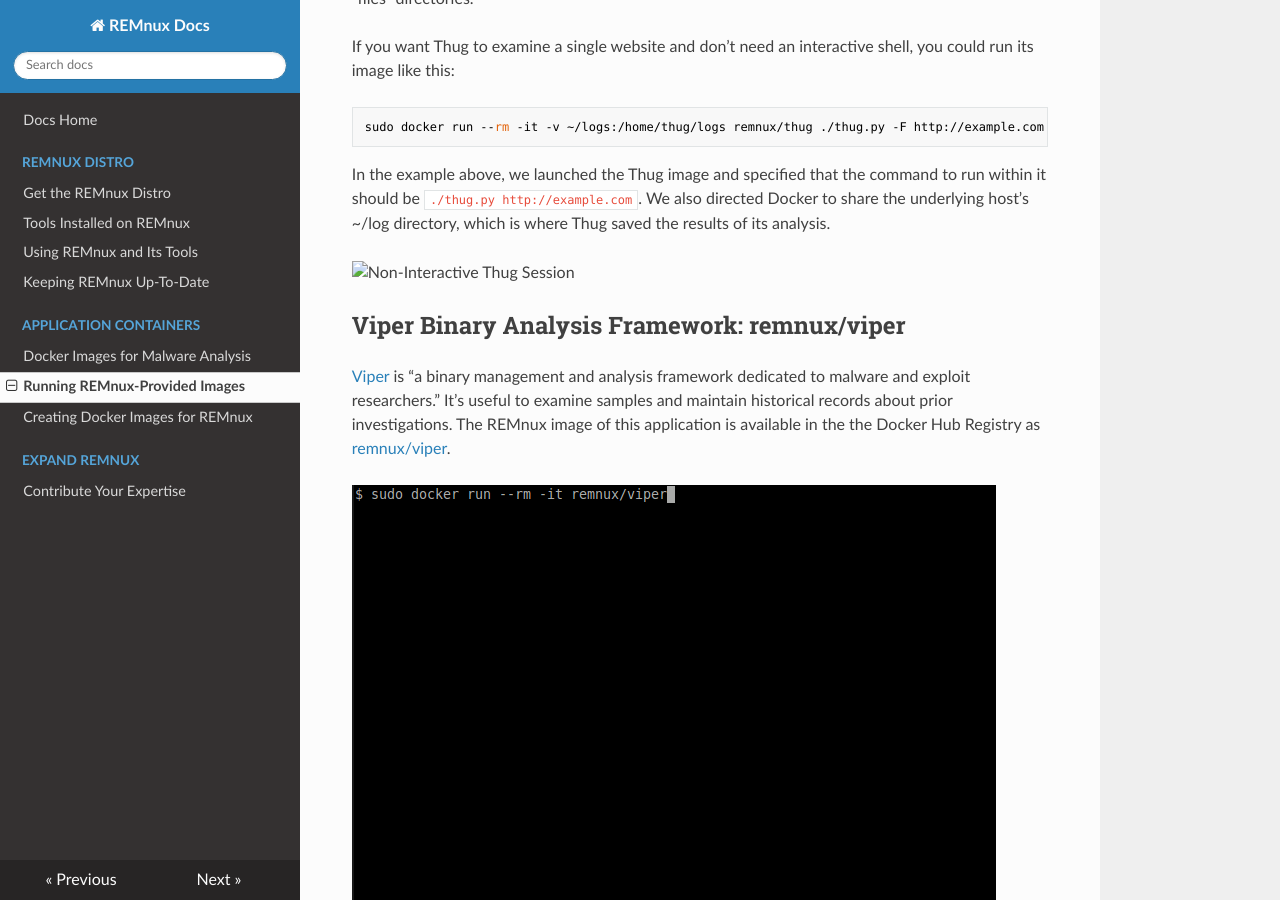
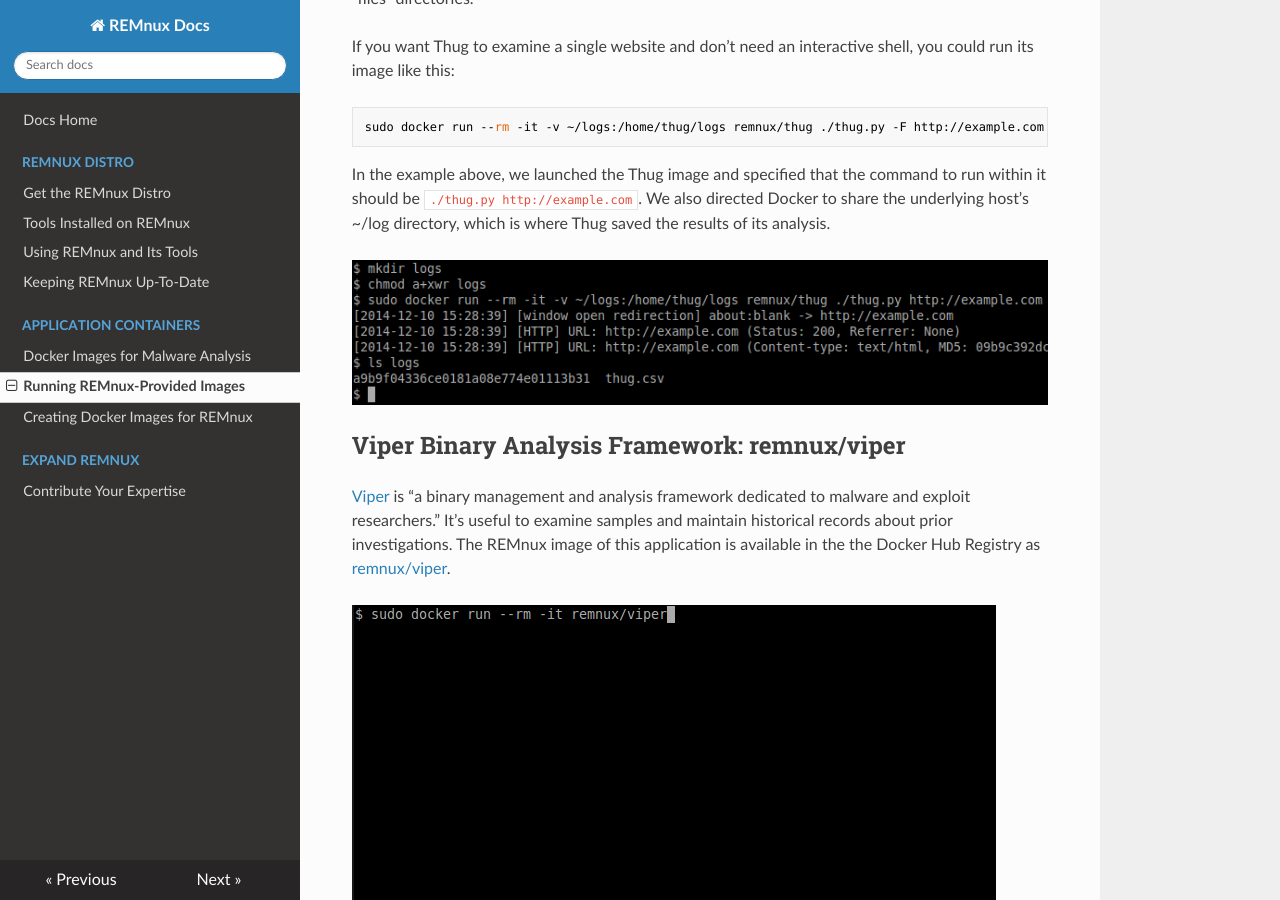
Before and after one commit to wzod/docs, an MkDocs documentation site: the page built from source/containers/run-apps.md, in a window 1280 px wide and 900 px high, scrolled down 2742 px. Built offline with MkDocs 1.6.1, drawn with Linux system fonts in a browser that asks for light colours; nearby versions of some CDN libraries; old or Windows-style settings are respelled for this version of MkDocs.

Commit message:
Fixed file path to screenshot of the Thug Docker image.

```diff
--- a/source/containers/run-apps.md
+++ b/source/containers/run-apps.md
@@ -54,7 +54,7 @@
 
 In the example above, we launched the Thug image and specified that the command to run within it should be `./thug.py http://example.com`. We also directed Docker to share the underlying host's ~/log directory, which is where Thug saved the results of its analysis.
 
-![Non-Interactive Thug Session](containers/remnux-docker-thug2.png)
+![Non-Interactive Thug Session](remnux-docker-thug2.png)
 
 ## Viper Binary Analysis Framework: remnux/viper
 
```
